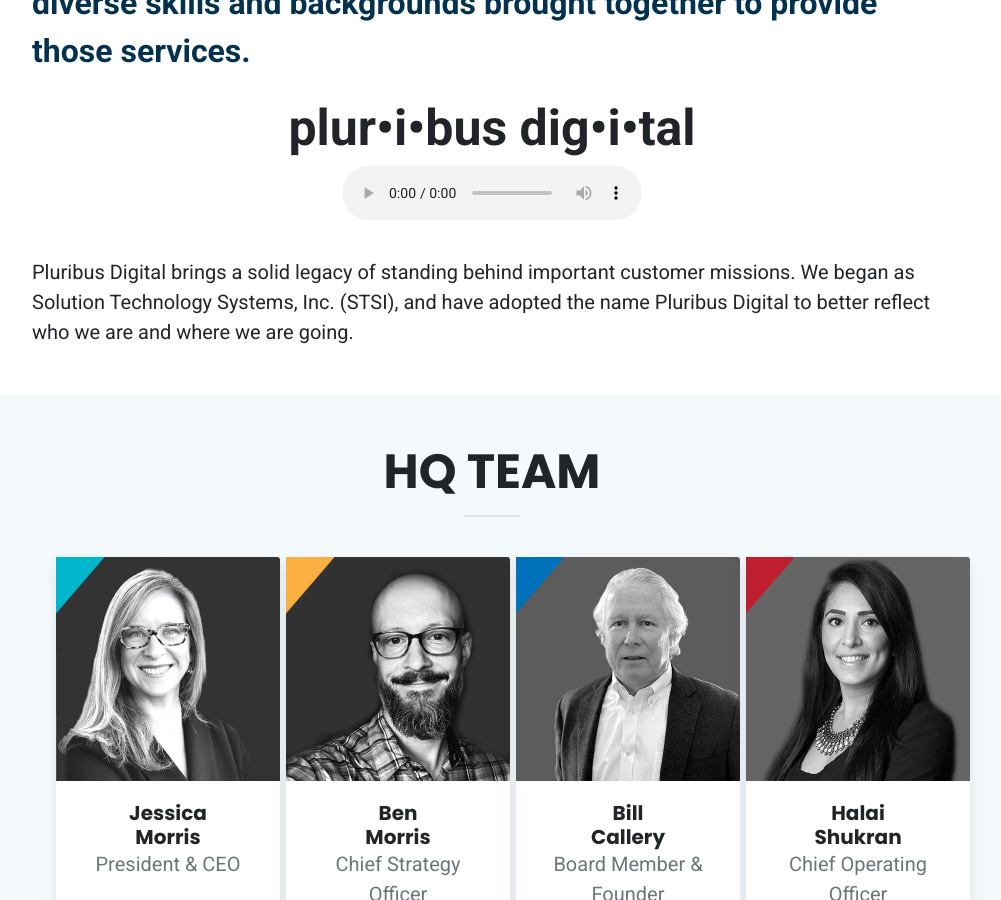
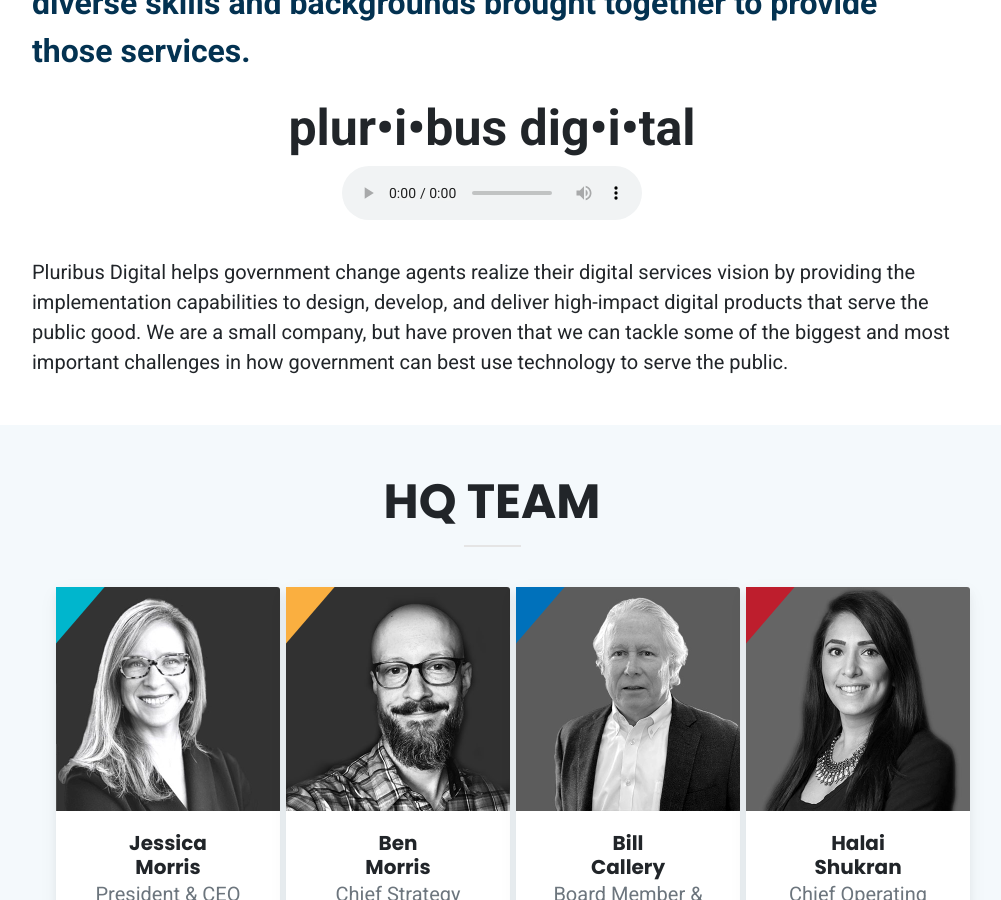
Before and after one commit to PluribusDigital/pluribusdigital-com, a Jekyll site: the page built from _content/story/index.md, in a window 1280 px wide and 900 px high, scrolled down 557 px. Shown: the whole window, without its empty margins (148-1149 px from the left). Built offline with Jekyll 4.4.1, drawn with Linux system fonts in a browser that asks for light colours.

Commit message:
Revise Pluribus Digital company overview
Updated company description to emphasize digital services and impact.

```diff
--- a/_content/story/index.md
+++ b/_content/story/index.md
@@ -21,4 +21,4 @@
 
 </div>
 
-Pluribus Digital brings a solid legacy of standing behind important customer missions. We began as Solution Technology Systems, Inc. (STSI), and have adopted the name Pluribus Digital to better reflect who we are and where we are going.
+Pluribus Digital helps government change agents realize their digital services vision by providing the implementation capabilities to design, develop, and deliver high-impact digital products that serve the public good. We are a small company, but have proven that we can tackle some of the biggest and most important challenges in how government can best use technology to serve the public.
```
